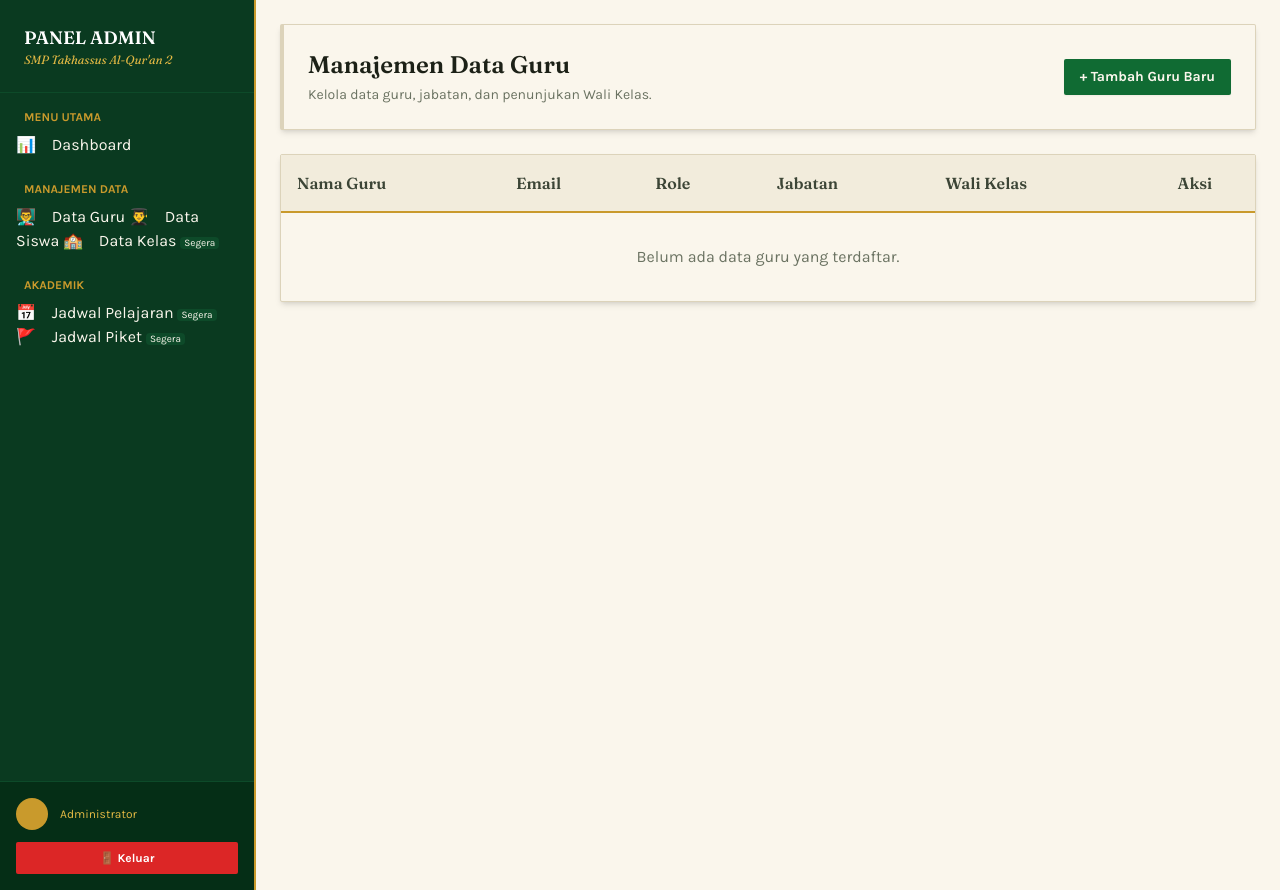
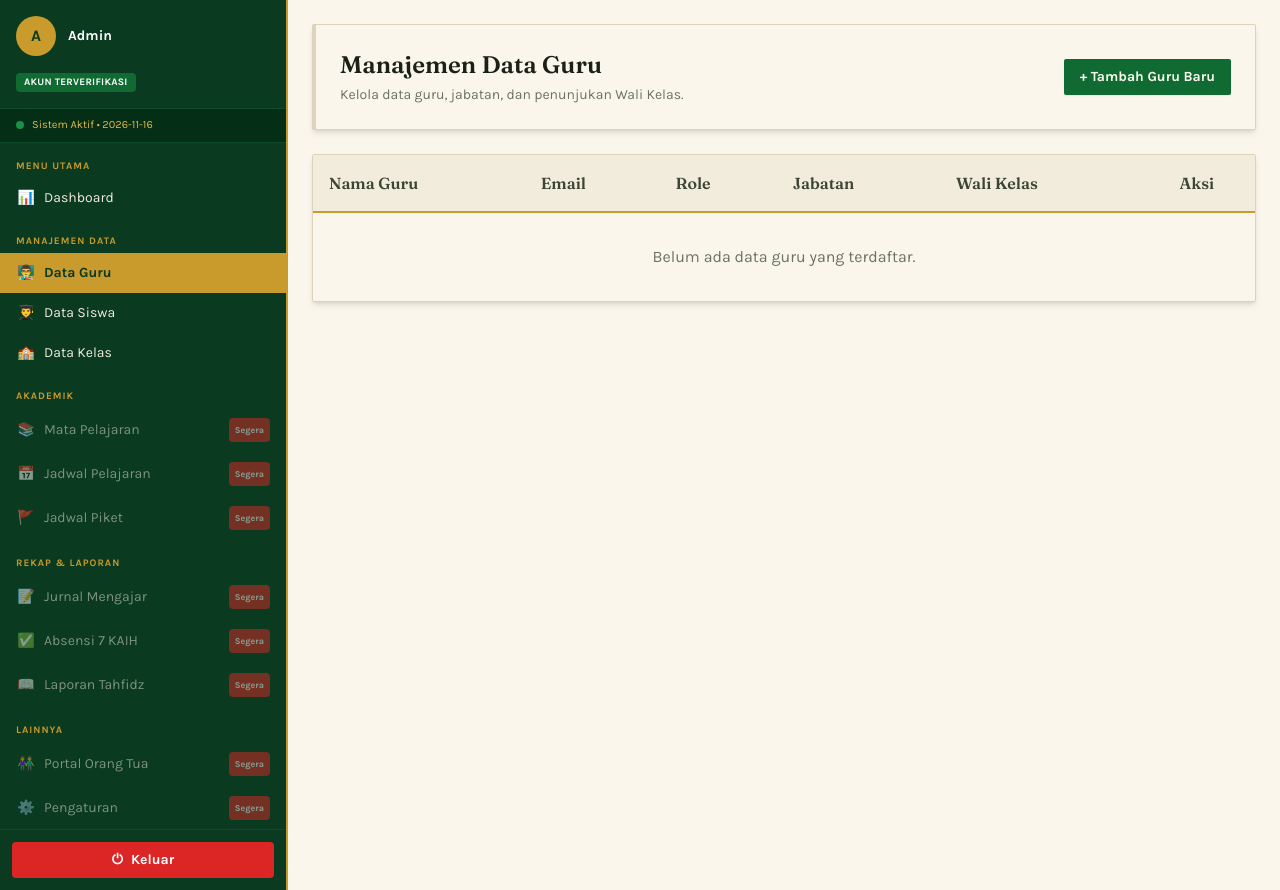
Before and after one commit to smptakhassus2-web/sistem-tkhassus-jurnal, a Laravel app: page /admin/guru in a window 1280 px wide. Run offline with Laravel 12, Linux system fonts and the light colour scheme; data that the repository does not hold is empty; parts of the project's set-up code (start-up, migrations or seed data) failed here and were passed over; some libraries are stand-ins or nearby versions.

Commit message:
Tambah pengelolaan mata pelajaran

```diff
--- a/resources/views/layouts/admin.blade.php
+++ b/resources/views/layouts/admin.blade.php
@@ -3,7 +3,7 @@
 <head>
     <meta charset="UTF-8">
     <meta name="viewport" content="width=device-width, initial-scale=1.0">
-    <title>@yield('title', 'Panel Administrator') - SMP Takhassus 2</title>
+    <title>@yield('title', 'Panel Administrator') - SMP Takhassus Al-Qur'an 2</title>
     <script src="https://cdn.tailwindcss.com"></script>
     <link href="https://fonts.googleapis.com/css2?family=Fraunces:ital,opsz,wght@0,9..144,400;0,9..144,600;1,9..144,400&family=Karla:wght@400;500;700;800&display=swap" rel="stylesheet">
     <script>
@@ -11,12 +11,17 @@
             theme: {
                 extend: {
                     colors: {
-                        'green-900': '#0a3a20', 'green-800': '#0d4a29', 'green-700': '#106b33', 'green-050': '#eef6ee',
-                        'gold-500': '#c99a2c', 'gold-400': '#e3b944',
+                        'green-900': '#0a3a20', 'green-800': '#0d4a29', 'green-700': '#106b33',
+                        'green-050': '#eef6ee',
+                        'gold-600': '#a9791a', 'gold-500': '#c99a2c', 'gold-400': '#e3b944',
                         'paper': '#faf6ec', 'paper-dim': '#f2ecdc',
-                        'ink-900': '#1c2117', 'ink-700': '#3c4536', 'ink-500': '#6b7362', 'line': '#dcd3ba',
+                        'ink-900': '#1c2117', 'ink-700': '#3c4536', 'ink-500': '#6b7362',
+                        'line': '#dcd3ba',
                     },
-                    fontFamily: { 'serif': ['Fraunces', 'serif'], 'sans': ['Karla', 'sans-serif'] }
+                    fontFamily: {
+                        'serif': ['Fraunces', 'Georgia', 'serif'],
+                        'sans': ['Karla', 'Segoe UI', 'sans-serif'],
+                    }
                 }
             }
         }
@@ -24,81 +29,155 @@
     <style>
         body { font-family: 'Karla', sans-serif; background-color: #faf6ec; }
         .font-heading { font-family: 'Fraunces', serif; }
-        .sidebar-link { @apply flex items-center px-4 py-3 text-sm font-medium text-paper-dim hover:bg-green-800 hover:text-white transition rounded-sm mb-1; }
-        .sidebar-link.active { @apply bg-gold-500 text-green-900 font-bold; }
     </style>
 </head>
-<body class="flex h-screen overflow-hidden">
+<body class="flex h-screen overflow-hidden bg-paper">
 
-    {{-- SIDEBAR KIRI --}}
-    <aside class="w-64 bg-green-900 text-paper flex flex-col shadow-xl border-r-2 border-gold-500 hidden md:flex">
-        {{-- Logo Area --}}
-        <div class="p-6 border-b border-green-800">
-            <h1 class="text-lg font-heading font-semibold text-white">PANEL ADMIN</h1>
-            <p class="text-xs text-gold-400 font-heading italic">SMP Takhassus Al-Qur'an 2</p>
+    {{-- ===================== SIDEBAR KIRI ===================== --}}
+    <aside class="w-72 bg-green-900 text-paper flex flex-col shadow-xl border-r-2 border-gold-500 hidden md:flex flex-shrink-0">
+
+        {{-- 1. HEADER PROFIL USER --}}
+        <div class="p-4 border-b border-green-800">
+            <div class="flex items-center gap-3 mb-3">
+                <div class="w-10 h-10 rounded-full bg-gold-500 flex items-center justify-center text-green-900 font-bold text-base flex-shrink-0">
+                    {{ strtoupper(substr(auth()->user()->nama ?? 'A', 0, 1)) }}
+                </div>
+                <div class="min-w-0 flex-1">
+                    <p class="text-sm font-bold text-white truncate">{{ auth()->user()->nama ?? 'Admin' }}</p>
+                    <p class="text-xs text-gold-400 truncate">{{ auth()->user()->email ?? '' }}</p>
+                </div>
+            </div>
+            <span class="inline-block bg-green-700 text-white text-[10px] font-bold px-2 py-0.5 rounded uppercase tracking-wide">
+                Akun Terverifikasi
+            </span>
         </div>
 
-        {{-- Menu Navigasi --}}
-        <nav class="flex-1 p-4 overflow-y-auto">
-            <p class="text-xs text-gold-500 uppercase font-bold mb-2 px-2">Menu Utama</p>
+        {{-- 2. INFO SISTEM --}}
+        <div class="px-4 py-2 border-b border-green-800 bg-green-950">
+            <p class="text-[11px] text-gold-400 flex items-center gap-2 whitespace-nowrap">
+                <span class="w-2 h-2 bg-green-500 rounded-full animate-pulse flex-shrink-0"></span>
+                <span>Sistem Aktif • {{ \Carbon\Carbon::now()->isoFormat('YYYY-MM-DD') }}</span>
+            </p>
+        </div>
 
-            <a href="/dashboard" class="sidebar-link {{ request()->is('dashboard') ? 'active' : '' }}">
-                <span class="mr-3">📊</span> Dashboard
+        {{-- 3. MENU NAVIGASI (dipisah kategori, 1 baris per menu) --}}
+        <nav class="flex-1 py-2 overflow-y-auto">
+
+            {{-- ===== MENU UTAMA ===== --}}
+            <p class="text-[10px] text-gold-500 uppercase font-bold mb-1 mt-2 px-4 tracking-widest">Menu Utama</p>
+
+            <a href="{{ route('dashboard') }}"
+               class="flex items-center gap-2 px-4 py-2.5 text-sm whitespace-nowrap transition
+                      {{ request()->routeIs('dashboard') ? 'bg-gold-500 text-green-900 font-bold' : 'text-paper-dim hover:bg-green-800 hover:text-white' }}">
+                <span class="w-5 text-center flex-shrink-0">📊</span>
+                <span class="flex-1">Dashboard</span>
             </a>
 
-            <p class="text-xs text-gold-500 uppercase font-bold mt-6 mb-2 px-2">Manajemen Data</p>
+            {{-- ===== MANAJEMEN DATA ===== --}}
+            <p class="text-[10px] text-gold-500 uppercase font-bold mb-1 mt-4 px-4 tracking-widest">Manajemen Data</p>
 
-            <a href="/admin/guru" class="sidebar-link {{ request()->is('admin/guru*') ? 'active' : '' }}">
-                <span class="mr-3">👨‍🏫</span> Data Guru
+            <a href="{{ route('admin.guru.index') }}"
+               class="flex items-center gap-2 px-4 py-2.5 text-sm whitespace-nowrap transition
+                      {{ request()->routeIs('admin.guru.*') ? 'bg-gold-500 text-green-900 font-bold' : 'text-paper-dim hover:bg-green-800 hover:text-white' }}">
+                <span class="w-5 text-center flex-shrink-0">👨‍🏫</span>
+                <span class="flex-1">Data Guru</span>
             </a>
 
-   <a href="/admin/siswa" class="sidebar-link {{ request()->is('admin/siswa*') ? 'active' : '' }}">
-       <span class="mr-3">👨‍🎓</span> Data Siswa
-   </a>
-
-            <a href="#" class="sidebar-link">
-                <span class="mr-3">🏫</span> Data Kelas <span class="ml-auto text-[10px] bg-green-800 px-1 rounded">Segera</span>
+            <a href="{{ route('admin.siswa.index') }}"
+               class="flex items-center gap-2 px-4 py-2.5 text-sm whitespace-nowrap transition
+                      {{ request()->routeIs('admin.siswa.*') ? 'bg-gold-500 text-green-900 font-bold' : 'text-paper-dim hover:bg-green-800 hover:text-white' }}">
+                <span class="w-5 text-center flex-shrink-0">👨‍🎓</span>
+                <span class="flex-1">Data Siswa</span>
             </a>
 
-            <p class="text-xs text-gold-500 uppercase font-bold mt-6 mb-2 px-2">Akademik</p>
-
-            <a href="#" class="sidebar-link">
-                <span class="mr-3">📅</span> Jadwal Pelajaran <span class="ml-auto text-[10px] bg-green-800 px-1 rounded">Segera</span>
+            <a href="{{ route('admin.rombel.index') }}"
+               class="flex items-center gap-2 px-4 py-2.5 text-sm whitespace-nowrap transition
+                      {{ request()->routeIs('admin.rombel.*') ? 'bg-gold-500 text-green-900 font-bold' : 'text-paper-dim hover:bg-green-800 hover:text-white' }}">
+                <span class="w-5 text-center flex-shrink-0">🏫</span>
+                <span class="flex-1">Data Kelas</span>
             </a>
 
-            <a href="#" class="sidebar-link">
-                <span class="mr-3">🚩</span> Jadwal Piket <span class="ml-auto text-[10px] bg-green-800 px-1 rounded">Segera</span>
-            </a>
+            {{-- ===== AKADEMIK ===== --}}
+            <p class="text-[10px] text-gold-500 uppercase font-bold mb-1 mt-4 px-4 tracking-widest">Akademik</p>
+
+            <span class="flex items-center gap-2 px-4 py-2.5 text-sm whitespace-nowrap text-paper-dim opacity-50 cursor-not-allowed">
+                <span class="w-5 text-center flex-shrink-0">📚</span>
+                <span class="flex-1">Mata Pelajaran</span>
+                <span class="text-[9px] bg-red-600 text-white px-1.5 py-0.5 rounded font-bold flex-shrink-0">Segera</span>
+            </span>
+
+            <span class="flex items-center gap-2 px-4 py-2.5 text-sm whitespace-nowrap text-paper-dim opacity-50 cursor-not-allowed">
+                <span class="w-5 text-center flex-shrink-0">📅</span>
+                <span class="flex-1">Jadwal Pelajaran</span>
+                <span class="text-[9px] bg-red-600 text-white px-1.5 py-0.5 rounded font-bold flex-shrink-0">Segera</span>
+            </span>
+
+            <span class="flex items-center gap-2 px-4 py-2.5 text-sm whitespace-nowrap text-paper-dim opacity-50 cursor-not-allowed">
+                <span class="w-5 text-center flex-shrink-0">🚩</span>
+                <span class="flex-1">Jadwal Piket</span>
+                <span class="text-[9px] bg-red-600 text-white px-1.5 py-0.5 rounded font-bold flex-shrink-0">Segera</span>
+            </span>
+
+            {{-- ===== REKAP & LAPORAN ===== --}}
+            <p class="text-[10px] text-gold-500 uppercase font-bold mb-1 mt-4 px-4 tracking-widest">Rekap & Laporan</p>
+
+            <span class="flex items-center gap-2 px-4 py-2.5 text-sm whitespace-nowrap text-paper-dim opacity-50 cursor-not-allowed">
+                <span class="w-5 text-center flex-shrink-0">📝</span>
+                <span class="flex-1">Jurnal Mengajar</span>
+                <span class="text-[9px] bg-red-600 text-white px-1.5 py-0.5 rounded font-bold flex-shrink-0">Segera</span>
+            </span>
+
+            <span class="flex items-center gap-2 px-4 py-2.5 text-sm whitespace-nowrap text-paper-dim opacity-50 cursor-not-allowed">
+                <span class="w-5 text-center flex-shrink-0">✅</span>
+                <span class="flex-1">Absensi 7 KAIH</span>
+                <span class="text-[9px] bg-red-600 text-white px-1.5 py-0.5 rounded font-bold flex-shrink-0">Segera</span>
+            </span>
+
+            <span class="flex items-center gap-2 px-4 py-2.5 text-sm whitespace-nowrap text-paper-dim opacity-50 cursor-not-allowed">
+                <span class="w-5 text-center flex-shrink-0">📖</span>
+                <span class="flex-1">Laporan Tahfidz</span>
+                <span class="text-[9px] bg-red-600 text-white px-1.5 py-0.5 rounded font-bold flex-shrink-0">Segera</span>
+            </span>
+
+            {{-- ===== LAINNYA ===== --}}
+            <p class="text-[10px] text-gold-500 uppercase font-bold mb-1 mt-4 px-4 tracking-widest">Lainnya</p>
+
+            <span class="flex items-center gap-2 px-4 py-2.5 text-sm whitespace-nowrap text-paper-dim opacity-50 cursor-not-allowed">
+                <span class="w-5 text-center flex-shrink-0">👫</span>
+                <span class="flex-1">Portal Orang Tua</span>
+                <span class="text-[9px] bg-red-600 text-white px-1.5 py-0.5 rounded font-bold flex-shrink-0">Segera</span>
+            </span>
+
+            <span class="flex items-center gap-2 px-4 py-2.5 text-sm whitespace-nowrap text-paper-dim opacity-50 cursor-not-allowed">
+                <span class="w-5 text-center flex-shrink-0">⚙️</span>
+                <span class="flex-1">Pengaturan</span>
+                <span class="text-[9px] bg-red-600 text-white px-1.5 py-0.5 rounded font-bold flex-shrink-0">Segera</span>
+            </span>
+
         </nav>
 
-        {{-- User Info & Logout --}}
-        <div class="p-4 border-t border-green-800 bg-green-950">
-            <div class="flex items-center space-x-3 mb-3">
-                <div class="w-8 h-8 rounded-full bg-gold-500 flex items-center justify-center text-green-900 font-bold text-sm">
-                    {{ substr(auth()->user()->nama, 0, 1) }}
-                </div>
-                <div>
-                    <p class="text-sm font-bold text-white truncate">{{ auth()->user()->nama }}</p>
-                    <p class="text-xs text-gold-400">Administrator</p>
-                </div>
-            </div>
-            <form method="POST" action="/logout">
+        {{-- 4. TOMBOL KELUAR --}}
+        <div class="p-3 border-t border-green-800">
+            <form method="POST" action="{{ route('logout') }}">
                 @csrf
-                <button type="submit" class="w-full bg-red-600 hover:bg-red-700 text-white px-3 py-2 rounded-sm text-xs font-bold transition">
-                    🚪 Keluar
+                <button type="submit"
+                        class="w-full bg-red-600 hover:bg-red-700 text-white px-3 py-2 rounded text-sm font-bold transition flex items-center justify-center gap-2">
+                    <span>⏻</span> Keluar
                 </button>
             </form>
         </div>
+
     </aside>
 
-    {{-- KONTEN UTAMA (KANAN) --}}
+    {{-- ===================== KONTEN UTAMA (KANAN) ===================== --}}
     <div class="flex-1 flex flex-col overflow-hidden">
-        {{-- Topbar Mobile (Hanya muncul di HP) --}}
+
+        {{-- Topbar Mobile --}}
         <header class="md:hidden bg-green-900 text-paper p-4 flex justify-between items-center border-b border-gold-500">
-            <h1 class="font-heading font-semibold">Panel Admin</h1>
-            <form method="POST" action="/logout">
+            <h1 class="font-heading font-semibold text-sm">Panel Admin • SMP Takhassus 2</h1>
+            <form method="POST" action="{{ route('logout') }}">
                 @csrf
-                <button class="bg-red-600 text-white px-3 py-1 rounded text-xs">Keluar</button>
+                <button class="bg-red-600 text-white px-3 py-1 rounded text-xs font-bold">Keluar</button>
             </form>
         </header>
 
@@ -106,6 +185,7 @@
         <main class="flex-1 overflow-x-hidden overflow-y-auto bg-paper p-6">
             @yield('content')
         </main>
+
     </div>
 
 </body>
--- a/routes/web.php
+++ b/routes/web.php
@@ -59,3 +59,10 @@ Route::post('/admin/rombel', [App\Http\Controllers\AdminRombelController::class,
 Route::get('/admin/rombel/{id}/edit', [App\Http\Controllers\AdminRombelController::class, 'edit'])->name('admin.rombel.edit');
 Route::put('/admin/rombel/{id}', [App\Http\Controllers\AdminRombelController::class, 'update'])->name('admin.rombel.update');
 Route::delete('/admin/rombel/{id}', [App\Http\Controllers\AdminRombelController::class, 'destroy'])->name('admin.rombel.destroy');
+// --- ROUTE MANAJEMEN MATA PELAJARAN (ADMIN) ---
+Route::get('/admin/mapel', [App\Http\Controllers\AdminMapelController::class, 'index'])->name('admin.mapel.index');
+Route::get('/admin/mapel/create', [App\Http\Controllers\AdminMapelController::class, 'create'])->name('admin.mapel.create');
+Route::post('/admin/mapel', [App\Http\Controllers\AdminMapelController::class, 'store'])->name('admin.mapel.store');
+Route::get('/admin/mapel/{id}/edit', [App\Http\Controllers\AdminMapelController::class, 'edit'])->name('admin.mapel.edit');
+Route::put('/admin/mapel/{id}', [App\Http\Controllers\AdminMapelController::class, 'update'])->name('admin.mapel.update');
+Route::delete('/admin/mapel/{id}', [App\Http\Controllers\AdminMapelController::class, 'destroy'])->name('admin.mapel.destroy');
```
Also changed, not shown: app/Http/Controllers/AdminMapelController.php (added, +77 -0 lines), app/Models/Mapel.php (+12 -4 lines), resources/views/Admin/mapel/index.blade.php (added, +75 -0 lines).
